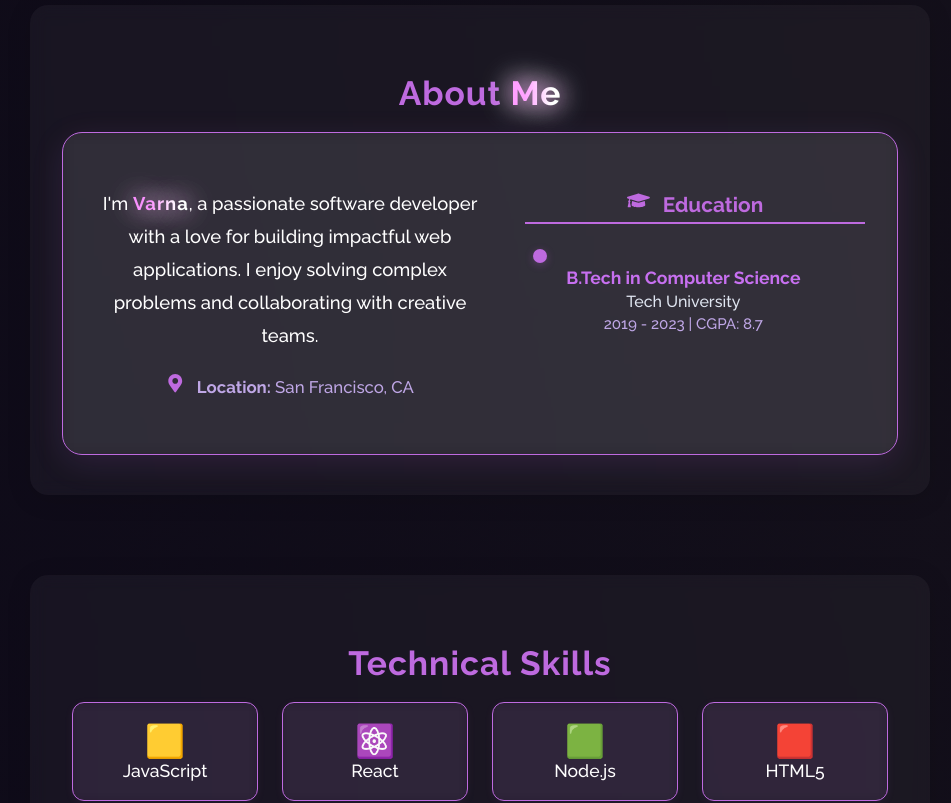
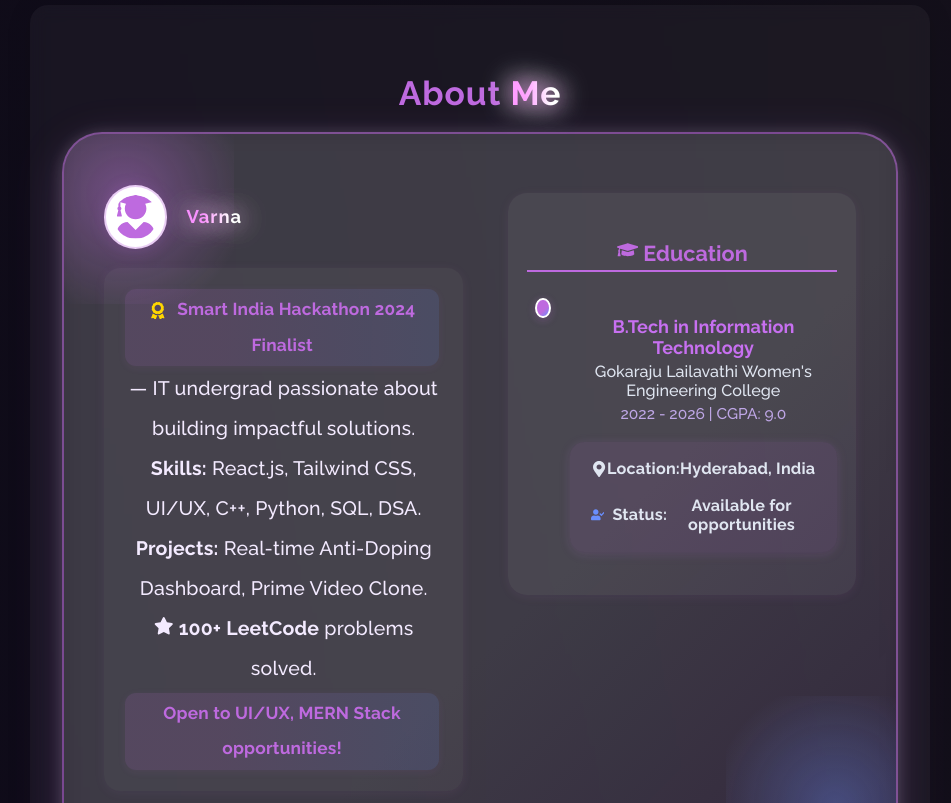
Before and after one commit to V-Varna/my-portfolio, a React (Create React App) app: page / in a window 1280 px wide. Shown: the part 1300-2103 px from the top of the page, without its empty margins (160-1111 px from the left). Built offline with nearby package versions, Linux system fonts and the light colour scheme.

Commit message:
Beautify contact form and enhance UI

```diff
--- a/src/components/AboutMe.css
+++ b/src/components/AboutMe.css
@@ -27,6 +27,69 @@
   transition: background 0.3s;
 }
 
+.about-card-beautified {
+  background: linear-gradient(120deg, rgba(190,106,223,0.18) 60%, rgba(106,142,253,0.13) 100%);
+  border: 2.5px solid #c770f0;
+  box-shadow: 0 20px 80px #be6adf44, 0 8px 32px #6a8efd33;
+  padding: 3.2rem 2.5rem;
+  border-radius: 2.5rem;
+  position: relative;
+  overflow: hidden;
+  display: flex;
+  flex-wrap: wrap;
+  gap: 2.8rem;
+  align-items: flex-start;
+  min-height: 340px;
+}
+
+.about-card-beautified::before {
+  content: '';
+  position: absolute;
+  top: -50px; left: -50px;
+  width: 220px; height: 220px;
+  background: radial-gradient(circle, #be6adf66 0%, transparent 80%);
+  z-index: 0;
+}
+
+.about-card-beautified::after {
+  content: '';
+  position: absolute;
+  bottom: -50px; right: -50px;
+  width: 220px; height: 220px;
+  background: radial-gradient(circle, #6a8efd55 0%, transparent 80%);
+  z-index: 0;
+}
+
+.about-card-beautified .about-description,
+.about-card-beautified .education {
+  position: relative;
+  z-index: 1;
+}
+
+.enhanced-glass {
+  background: linear-gradient(135deg, rgba(255,255,255,0.13) 60%, rgba(190,106,223,0.10) 100%);
+  box-shadow: 0 12px 48px #be6adf33, 0 2px 16px #fff3;
+  border: 2.5px solid #be6adf88;
+  backdrop-filter: blur(12px) saturate(1.2);
+}
+
+.about-header {
+  display: flex;
+  align-items: center;
+  gap: 1.2rem;
+  margin-bottom: 1.1rem;
+}
+
+.about-avatar-icon {
+  font-size: 2.7rem;
+  color: #be6adf;
+  background: #fff;
+  border-radius: 50%;
+  box-shadow: 0 2px 16px #be6adf33;
+  padding: 0.5rem;
+  border: 2.5px solid #be6adf55;
+}
+
 .about-description {
   flex: 1 1 350px;
   min-width: 300px;
@@ -35,28 +98,83 @@
   line-height: 1.8;
 }
 
+.about-bio {
+  font-size: 1.22rem;
+  color: #f3eaff;
+  margin-bottom: 1.5rem;
+  line-height: 2.05;
+  letter-spacing: 0.2px;
+  background: rgba(255,255,255,0.04);
+  border-radius: 1rem;
+  padding: 1.1rem 1.3rem;
+  box-shadow: 0 2px 12px #be6adf11;
+}
+
+.about-bio-highlight {
+  display: inline-block;
+  background: linear-gradient(90deg, #be6adf22 30%, #6a8efd22 100%);
+  color: #be6adf;
+  font-weight: 700;
+  border-radius: 0.7rem;
+  padding: 0.2rem 0.7rem;
+  margin: 0.2rem 0.2rem 0.2rem 0;
+  box-shadow: 0 2px 8px #be6adf11;
+  font-size: 1.08rem;
+}
+
+.about-bio-icon {
+  color: #ffd700;
+  margin-right: 0.4rem;
+  font-size: 1.1rem;
+  vertical-align: middle;
+}
+
 .about-info {
   margin-top: 1.2rem;
-  font-size: 1.05rem;
-  color: #bfa7e6;
+  font-size: 1.08rem;
+  color: #9241aa;
+  font-weight: 600;
+  letter-spacing: 0.2px;
+  background: rgba(190,106,223,0.09);
+  border-radius: 0.9rem;
+  padding: 0.9rem 1.3rem 0.9rem 1.3rem;
+  box-shadow: 0 2px 12px #be6adf22;
+  display: flex;
+  flex-direction: column;
+  gap: 0.7rem;
 }
 
-.about-icon {
-  color: #be6adf;
+.about-info p {
+  margin: 0;
+  color: #9241aa;
+  font-weight: 600;
+  display: flex;
+  align-items: center;
+}
+
+.status-icon {
+  color: #6a8efd;
+  font-size: 1.2em;
   margin-right: 0.5rem;
-  font-size: 1.1em;
 }
 
 .education {
   flex: 1 1 300px;
   min-width: 260px;
+  background: rgba(255,255,255,0.06);
+  border-radius: 1.2rem;
+  box-shadow: 0 2px 12px #be6adf11;
+  padding: 1.5rem 1.2rem 1.2rem 1.2rem;
+  margin-top: 0.5rem;
+  position: relative;
+  z-index: 1;
 }
 
 .education h3 {
-  font-size: 1.3rem;
+  font-size: 1.35rem;
   color: #be6adf;
   margin-bottom: 1.2rem;
-  font-weight: 600;
+  font-weight: 700;
   border-bottom: 2px solid #be6adf;
   padding-bottom: 0.3rem;
 }
@@ -73,30 +191,31 @@
 }
 
 .timeline-dot {
-  width: 14px;
-  height: 14px;
-  background: #be6adf;
+  width: 16px;
+  height: 16px;
+  background: linear-gradient(135deg, #be6adf 60%, #6a8efd 100%);
   border-radius: 50%;
   margin-right: 1.2rem;
   margin-top: 0.4rem;
   box-shadow: 0 2px 8px #be6adf44;
+  border: 2.5px solid #fff;
 }
 
 .timeline-content h4 {
-  font-size: 1.1rem;
+  font-size: 1.13rem;
   color: #c770f0;
   margin-bottom: 0.3rem;
-  font-weight: 600;
+  font-weight: 700;
 }
 
 .timeline-content p {
   color: #e0e6f1;
   margin: 0.2rem 0;
-  font-size: 1rem;
+  font-size: 1.01rem;
 }
 
 .timeline-content span {
-  font-size: 0.95rem;
+  font-size: 0.97rem;
   color: #bfa7e6;
 }
 
@@ -123,11 +242,20 @@
 }
 
 @media (max-width: 900px) {
-  .about-card {
+  .about-card-beautified {
     flex-direction: column;
-    padding: 1.2rem 0.7rem;
+    padding: 1.5rem 0.7rem;
+    border-radius: 1.2rem;
+    gap: 1.2rem;
   }
   .about-me h2 {
     font-size: 1.5rem;
   }
+  .about-bio {
+    font-size: 1.05rem;
+    padding: 0.7rem 0.7rem;
+  }
+  .education {
+    padding: 1rem 0.7rem 0.7rem 0.7rem;
+  }
 }
--- a/src/components/AboutMe.js
+++ b/src/components/AboutMe.js
@@ -1,18 +1,23 @@
 import React from 'react';
-import { FaMapMarkerAlt, FaGraduationCap } from 'react-icons/fa';
+import { FaMapMarkerAlt, FaGraduationCap, FaUserGraduate, FaStar, FaUserCheck, FaAward } from 'react-icons/fa';
 import './AboutMe.css';
 
 const AboutMe = () => (
   <section className="about-me" id="about">
     <h2>About <span className="about-highlight name-animate">Me</span></h2>
-    <div className="about-card">
+    <div className="about-card enhanced-glass about-card-beautified">
       <div className="about-description">
-        <p>
-          I'm <span className="about-highlight name-animate">Varna</span>, a passionate software developer with a love for building impactful web applications. I enjoy solving complex problems and collaborating with creative teams.
+        <div className="about-header">
+          <FaUserGraduate className="about-avatar-icon" />
+          <span className="about-highlight name-animate">Varna</span>
+        </div>
+        <p className="about-bio">
+          <span className="about-bio-highlight"><FaAward className="about-bio-icon" /> Smart India Hackathon 2024 Finalist</span> &mdash; IT undergrad passionate about building impactful solutions.<br/>
+          <b>Skills:</b> React.js, Tailwind CSS, UI/UX, C++, Python, SQL, DSA.<br/>
+          <b>Projects:</b> Real-time Anti-Doping Dashboard, Prime Video Clone.<br/>
+          <FaStar className="about-star" /> <b>100+ LeetCode</b> problems solved.<br/>
+          <span className="about-bio-highlight">Open to UI/UX, MERN Stack opportunities!</span>
         </p>
-        <div className="about-info">
-          <p><FaMapMarkerAlt className="about-icon" /> <strong>Location:</strong> San Francisco, CA</p>
-        </div>
       </div>
       <div className="education">
         <h3><FaGraduationCap className="about-icon" /> Education</h3>
@@ -20,9 +25,13 @@ const AboutMe = () => (
           <div className="timeline-item">
             <div className="timeline-dot" />
             <div className="timeline-content">
-              <h4>B.Tech in Computer Science</h4>
-              <p>Tech University</p>
-              <span>2019 - 2023 | CGPA: 8.7</span>
+              <h4>B.Tech in Information Technology</h4>
+              <p>Gokaraju Lailavathi Women's Engineering College</p>
+              <span>2022 - 2026 | CGPA: 9.0</span>
+              <div className="about-info">
+                <p><FaMapMarkerAlt className="about-icon" /> <strong>Location:</strong> Hyderabad, India</p>
+                <p><FaUserCheck className="about-icon status-icon" /> <strong>Status:</strong> Available for opportunities</p>
+              </div>
             </div>
           </div>
         </div>
--- /dev/null
+++ b/src/components/Contact.css
@@ -0,0 +1,105 @@
+.contact-section {
+  max-width: 480px;
+  margin: 3.5rem auto 0 auto;
+  padding: 2.5rem 2rem 2.2rem 2rem;
+  background: linear-gradient(135deg, rgba(255,255,255,0.18) 60%, rgba(190,106,223,0.10) 100%);
+  border-radius: 2.2rem;
+  box-shadow: 0 8px 32px #be6adf33, 0 2px 16px #fff3;
+  text-align: center;
+  position: relative;
+  overflow: hidden;
+}
+
+.contact-section h2 {
+  font-size: 2rem;
+  font-weight: 800;
+  color: #be6adf;
+  margin-bottom: 1.7rem;
+  letter-spacing: 1px;
+  text-shadow: 0 2px 12px #be6adf22;
+}
+
+.contact-form {
+  display: flex;
+  flex-direction: column;
+  gap: 1.1rem;
+  align-items: stretch;
+}
+
+.input-icon {
+  position: absolute;
+  left: 1.1rem;
+  top: 50%;
+  transform: translateY(-50%);
+  color: #be6adf;
+  font-size: 1.2rem;
+  pointer-events: none;
+  z-index: 2;
+}
+
+.contact-form input,
+.contact-form textarea {
+  padding: 0.9rem 1.1rem;
+  padding-left: 2.7rem;
+  border-radius: 1.1rem;
+  border: 1.5px solid #be6adf44;
+  background: rgba(255,255,255,0.13);
+  font-size: 1.08rem;
+  color: #3a2a4d;
+  box-shadow: 0 2px 8px #be6adf11;
+  outline: none;
+  transition: border 0.2s, box-shadow 0.2s;
+  resize: none;
+}
+
+.contact-form input:focus,
+.contact-form textarea:focus {
+  border: 2px solid #be6adf;
+  box-shadow: 0 4px 16px #be6adf33;
+}
+
+.contact-form button {
+  padding: 0.9rem 0;
+  border-radius: 999px;
+  background: linear-gradient(90deg, #be6adf 40%, #bfa7e6 100%);
+  color: #fff;
+  font-size: 1.13rem;
+  font-weight: 700;
+  border: none;
+  box-shadow: 0 2px 12px #be6adf33;
+  cursor: pointer;
+  transition: background 0.3s, color 0.3s, box-shadow 0.3s, transform 0.3s;
+}
+
+.contact-form button:hover {
+  background: linear-gradient(90deg, #fff 0%, #be6adf 100%);
+  color: #be6adf;
+  box-shadow: 0 4px 24px #be6adf77, 0 0 0 2px #fff;
+  transform: translateY(-2px) scale(1.06);
+}
+
+.error {
+  color: #d32f2f;
+  margin-top: 0.7rem;
+  font-size: 1rem;
+}
+
+.contact-section::before {
+  content: '';
+  position: absolute;
+  top: -40px; left: -40px;
+  width: 120px; height: 120px;
+  background: radial-gradient(circle, #be6adf55 0%, transparent 80%);
+  z-index: 0;
+  filter: blur(8px);
+}
+
+.contact-section::after {
+  content: '';
+  position: absolute;
+  bottom: -40px; right: -40px;
+  width: 120px; height: 120px;
+  background: radial-gradient(circle, #bfa7e655 0%, transparent 80%);
+  z-index: 0;
+  filter: blur(8px);
+}
--- a/src/components/Contact.js
+++ b/src/components/Contact.js
@@ -1,5 +1,7 @@
 import React, { useState } from 'react';
 import emailjs from 'emailjs-com';
+import { FaUser, FaEnvelope, FaCommentDots, FaPaperPlane } from 'react-icons/fa';
+import './Contact.css';
 
 const Contact = () => {
   const [form, setForm] = useState({ name: '', email: '', message: '' });
@@ -25,10 +27,19 @@ const Contact = () => {
         <p>Thank you for reaching out! I'll get back to you soon.</p>
       ) : (
         <form onSubmit={handleSubmit} className="contact-form">
-          <input type="text" name="name" placeholder="Your Name" value={form.name} onChange={handleChange} required />
-          <input type="email" name="email" placeholder="Your Email" value={form.email} onChange={handleChange} required />
-          <textarea name="message" placeholder="Your Message" value={form.message} onChange={handleChange} required />
-          <button type="submit">Send Message</button>
+          <div style={{ position: 'relative' }}>
+            <FaUser className="input-icon" />
+            <input type="text" name="name" placeholder="Your Name" value={form.name} onChange={handleChange} required />
+          </div>
+          <div style={{ position: 'relative' }}>
+            <FaEnvelope className="input-icon" />
+            <input type="email" name="email" placeholder="Your Email" value={form.email} onChange={handleChange} required />
+          </div>
+          <div style={{ position: 'relative' }}>
+            <FaCommentDots className="input-icon" />
+            <textarea name="message" placeholder="Your Message" value={form.message} onChange={handleChange} required />
+          </div>
+          <button type="submit"><FaPaperPlane style={{ marginRight: '0.5rem' }} />Send Message</button>
           {error && <p className="error">{error}</p>}
         </form>
       )}
--- a/src/components/Footer.css
+++ b/src/components/Footer.css
@@ -14,9 +14,17 @@
   display: flex;
   flex-direction: column;
   align-items: center;
-  gap: 0.5rem;
+  gap: 0.9rem;
   font-size: 1.05rem;
   color: #be6adf;
+}
+
+.footer-content span {
+  display: flex;
+  align-items: center;
+  gap: 0.7rem;
+  margin-bottom: 0.2rem;
+  letter-spacing: 0.5px;
 }
 
 .footer-links {
@@ -36,3 +44,15 @@
   color: #be6adf;
   text-decoration: underline;
 }
+
+@media (max-width: 700px) {
+  .footer-content {
+    flex-direction: column;
+    gap: 0.7rem;
+    padding: 0 0.7rem;
+    font-size: 1rem;
+  }
+  .footer-links {
+    gap: 1.1rem;
+  }
+}
--- a/src/components/Footer.js
+++ b/src/components/Footer.js
@@ -5,11 +5,12 @@ function Footer() {
   return (
     <footer className="footer">
       <div className="footer-content">
-        <span>© {new Date().getFullYear()} Alex Doe. All rights reserved.</span>
+        <span>© {new Date().getFullYear()}
+            V.Varna. All rights reserved.</span>
         <span className="footer-links">
-          <a href="mailto:alexdoe@email.com">Contact</a>
-          <a href="https://github.com/alexdoe" target="_blank" rel="noopener noreferrer">GitHub</a>
-          <a href="https://linkedin.com/in/alexdoe" target="_blank" rel="noopener noreferrer">LinkedIn</a>
+          <a href="mailto:v.varna@email.com">Contact</a>
+          <a href="https://github.com/vvarna" target="_blank" rel="noopener noreferrer">GitHub</a>
+          <a href="https://linkedin.com/in/vvarna" target="_blank" rel="noopener noreferrer">LinkedIn</a>
         </span>
       </div>
     </footer>
```
